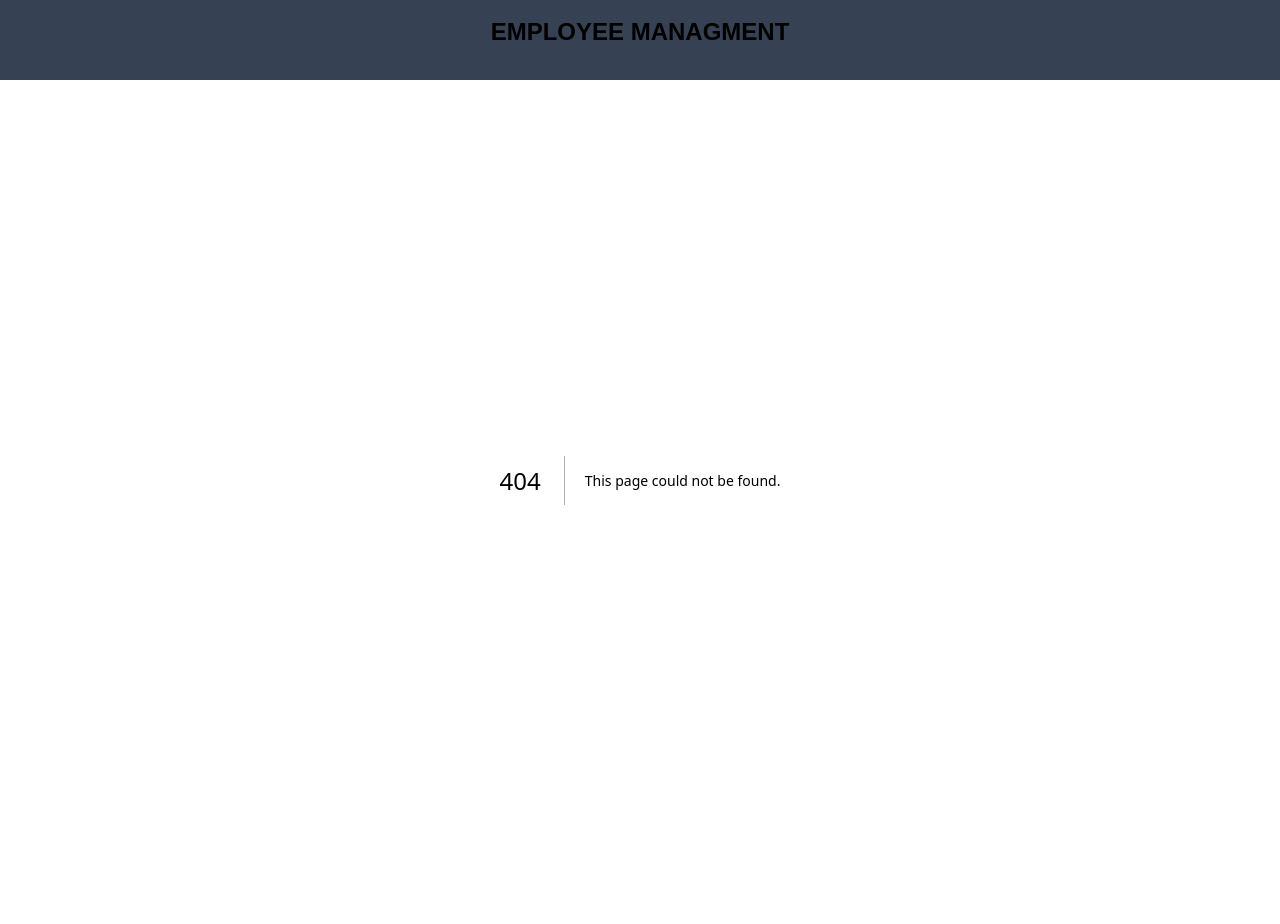
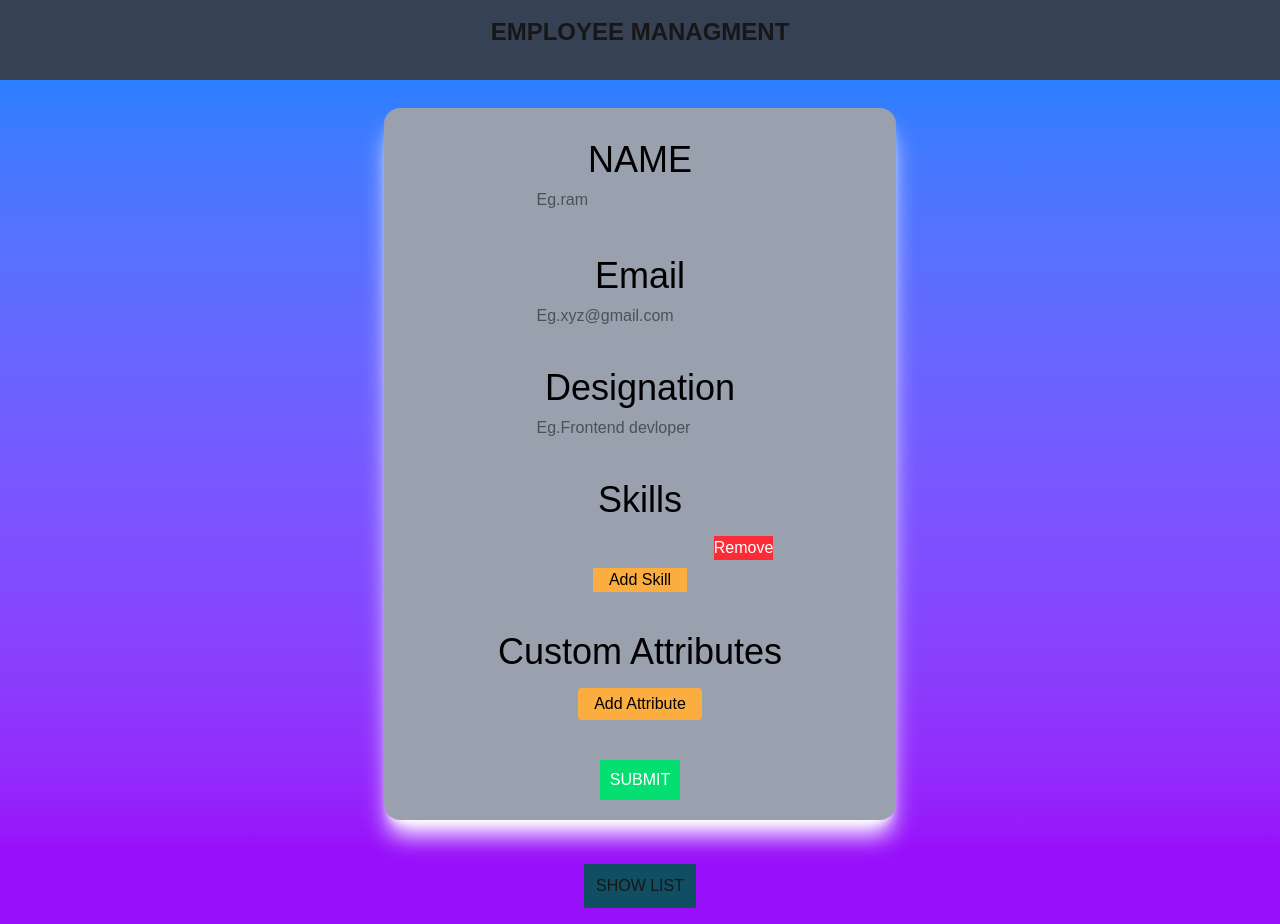
Before and after one commit to 09singh/Employee-Management-System-, a Next.js app: page /Form in a window 1280 px wide. Before the commit this address had no page. Before the commit the page ends 880 px from the top, so only its background shows below. Built offline with nearby package versions, Linux system fonts and the light colour scheme.

Commit message:
Add files via upload

```diff
--- /dev/null
+++ b/app/Form/page.jsx
@@ -0,0 +1,196 @@
+"use client"
+import React, { useState,useEffect} from 'react'
+import { useEmployee } from "@/context/page";
+import Link from "next/link";
+function FORM() {
+    const { addemployee, editemployee, selectedEmployee } = useEmployee();
+    const [data, setdata] = useState({
+        name: "",
+        email: "",
+        role: "",
+        skill: [""],
+        customFields: []
+    })
+    const [error, seterror] = useState("")
+
+    useEffect(() => {
+        if (selectedEmployee) {
+            setdata(selectedEmployee);
+        }
+        }, [selectedEmployee]);
+
+   const handleChange = (e) => {
+  const { name, value } = e.target;
+  setdata((prev) => ({
+    ...prev,
+    [name]: value
+  }));
+};
+
+    const validate = () => {
+        if (!data.name||!data.email||!data.role||!data.skill) {
+            seterror("All field are required")
+            return false;
+        }
+          seterror("");
+          return true;
+    }
+
+   //Skills
+    const handleSkillChange = (index, value) => {
+  setdata(prev => {
+    const updatedSkill = [...prev.skill];
+    updatedSkill[index] = value;
+
+    return {
+      ...prev,
+      skill: updatedSkill
+    };
+  });
+};
+ //Add Skills
+const addSkill = () => {
+  setdata(prev => ({
+    ...prev,
+    skill: [...prev.skill, ""]
+  }));
+};
+//Remove Skills
+const removeSkill = (index) => {
+  setdata(prev => ({
+    ...prev,
+    skill: prev.skill.filter((_, i) => i !== index)
+  }));
+    };
+
+    // Add new attribute
+const addAttribute = () => {
+  setdata(prev => ({
+    ...prev,
+    customFields: [...prev.customFields, { label: "", value: "" }]
+  }));
+};
+
+   // Change label or value
+const handleAttributeChange = (index, key, value) => {
+  const updated = [...data.customFields];
+  updated[index][key] = value;
+  setdata(prev => ({ ...prev, customFields: updated }));
+};
+
+// Remove attribute
+const removeAttribute = (index) => {
+  setdata(prev => ({
+    ...prev,
+    customFields: prev.customFields.filter((_, i) => i !== index)
+  }));
+};
+
+
+
+
+    const btn = (e) => {
+            e.preventDefault();
+                    if (!validate()) return;
+            if (selectedEmployee) {
+                editemployee(data);
+            } else {
+                addemployee({ ...data, id: Date.now() });
+            }
+
+  setdata({
+    name: "",
+    email: "",
+    role: "",
+    skill: [""],
+    customFields: []
+  });
+};
+
+  return (
+      <>
+          <div className='flex justify-center items-center bg-gradient-to-b from-blue-500 to-purple-600 h-full w-full'>
+          <div className=' bg-gray-400 min-h-[40vh ] w-56  lg:w-[40vw] lg:min-h-[70vh] text-center mx-17 my-7 text-black rounded-2xl shadow-xl shadow-white '>
+              {error && <p className='bg-red-500 text-center text-white'>{ error}</p>}
+                 <div className='my-3  py-3 lg:w-[40vw] text-center '>
+                    <h1 className='lg:text-4xl lg:w-[40vw] text-center my-2'>NAME</h1>
+                  <input type="text" placeholder='Eg.ram' value={data.name}  name='name' onChange={handleChange}  />
+                </div>
+                <div className='my-2 py-3 lg:w-[40vw] text-center '>
+                    <h1 className='lg:text-4xl lg:w-[40vw] text-center my-2' >Email</h1>
+                    <input type="text" placeholder='Eg.xyz@gmail.com' value={data.email} name='email'  onChange={handleChange} />
+                </div>
+                <div className='my-2  py-3 lg:w-[40vw] text-center'>
+                    <h1 className='lg:text-4xl lg:w-[40vw] text-center my-2'>Designation</h1>
+                    <input type="text" placeholder='Eg.Frontend devloper' value={data.role}  name='role' onChange={handleChange} />
+                  </div>
+                  <div className='my-2 py-3 lg:w-[40vw] text-center '>
+                      <h1 className='lg:text-4xl lg:w-[40vw] text-center my-2'>Skills</h1>
+
+                        {data.skill.map((skill, index) => (
+                        <div key={index}>
+                            <input
+                            type="text"
+                            value={skill}
+                            onChange={(e) => handleSkillChange(index, e.target.value)}
+                            />
+                            <button  className="bg-red-500 text-white  mt-2 " type="button" onClick={() => removeSkill(index)}>
+                            Remove
+                            </button>
+                        </div>
+                        ))}
+
+             <button className='bg-[#FCAD3F] text-black px-4  mt-2' type="button" onClick={addSkill}>
+                     Add Skill
+               </button>
+                  </div>
+                  <div className='my-2 py-3 lg:w-[40vw] text-center '>
+                <h2 className="lg:text-4xl lg:w-[40vw] text-center my-2">Custom Attributes</h2>
+
+                    {data.customFields.map((field, index) => (
+                    <div key={index} className="flex  flex-wrap gap-2 my-2 items-center  text-center">
+                      <div className='flex flex-wrap gap-2'> <input
+                        type="text"
+                        placeholder="Attribute Name"
+                        value={field.label}
+                        onChange={(e) => handleAttributeChange(index, "label", e.target.value)}
+                        className="px-2 py-1 border rounded "
+                        />
+                        <input
+                        type="text"
+                        placeholder="Value"
+                        value={field.value}
+                        onChange={(e) => handleAttributeChange(index, "value", e.target.value)}
+                        className="px-2 py-1 border rounded"
+                                />
+                                </div>
+                        <button
+                        type="button"
+                        onClick={() => removeAttribute(index)}
+                        className="bg-red-500 text-white px-2 rounded"
+                        >
+                        Remove
+                        </button>
+                    </div>
+                    ))}
+
+                    <button
+                    type="button"
+                    onClick={addAttribute}
+                    className="bg-[#FCAD3F] text-black px-4 py-1 rounded mt-2"
+                    >
+                    Add Attribute
+                    </button>
+                    </div>
+
+                  <button className=" bg-green-400 my-5 hover:bg-green-700 text-white lg:h-10 lg:w-20" onClick={btn}>SUBMIT</button>
+          </div>
+          </div>
+          <div className='flex justify-center items-center bg-purple-600'>
+              <Link href="/show"><button className="bg-cyan-900 hover:bg-cyan-400  w-28 h-11 mx-36 my-4">SHOW LIST</button></Link></div>
+
+      </>
+  )
+}
+
+export default FORM
```
